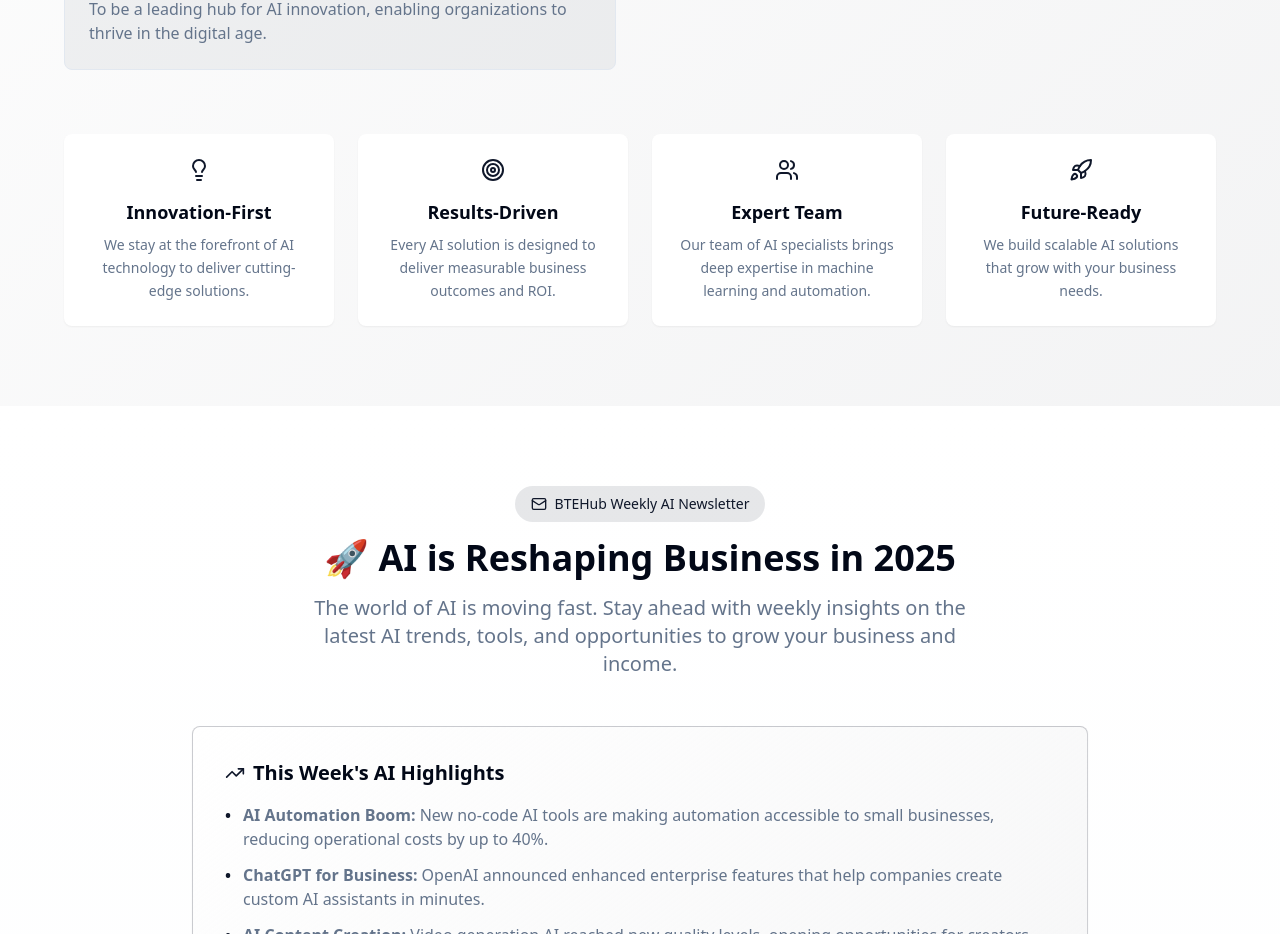
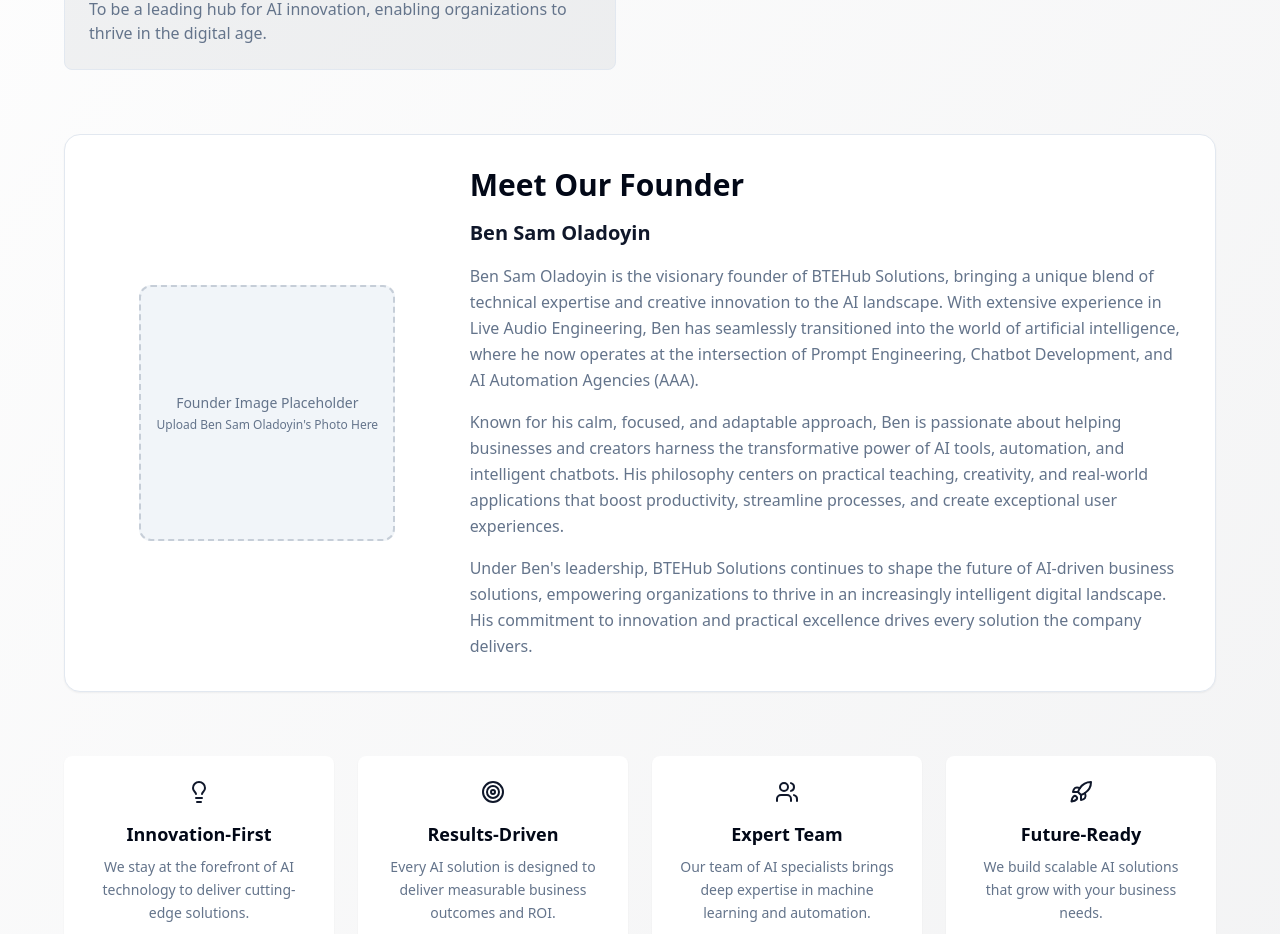
Before and after one commit to btehub-solutions/btehub, a React (Vite) app: page / in a window 1280 px wide. Shown: the part 2160-3094 px from the top of the page. Built offline with nearby package versions, Linux system fonts and the light colour scheme.

Commit message:
Add About Founder section
Create structured "About Founder" section with a placeholder for the founder's image and a 150-200 word biography. The biography emphasizes expertise, journey, and vision, with a forward-looking statement about BTEHub's role in AI solutions.

```diff
--- a/src/components/About.tsx
+++ b/src/components/About.tsx
@@ -81,6 +81,37 @@ const About = () => {
             </div>
           </div>
 
+          {/* About Founder Section */}
+          <div className="mb-16 bg-card border rounded-2xl p-8 shadow-sm">
+            <div className="grid grid-cols-1 lg:grid-cols-3 gap-8 items-center">
+              <div className="lg:col-span-1 flex justify-center">
+                <div className="w-64 h-64 bg-muted rounded-xl flex items-center justify-center border-2 border-dashed border-muted-foreground/30">
+                  <div className="text-center text-muted-foreground">
+                    <div className="text-sm font-medium mb-1">Founder Image Placeholder</div>
+                    <div className="text-xs">Upload Ben Sam Oladoyin's Photo Here</div>
+                  </div>
+                </div>
+              </div>
+              <div className="lg:col-span-2">
+                <h3 className="text-2xl md:text-3xl font-bold text-foreground mb-4">
+                  Meet Our Founder
+                </h3>
+                <h4 className="text-xl font-semibold text-primary mb-4">
+                  Ben Sam Oladoyin
+                </h4>
+                <p className="text-muted-foreground leading-relaxed mb-4">
+                  Ben Sam Oladoyin is the visionary founder of BTEHub Solutions, bringing a unique blend of technical expertise and creative innovation to the AI landscape. With extensive experience in Live Audio Engineering, Ben has seamlessly transitioned into the world of artificial intelligence, where he now operates at the intersection of Prompt Engineering, Chatbot Development, and AI Automation Agencies (AAA).
+                </p>
+                <p className="text-muted-foreground leading-relaxed mb-4">
+                  Known for his calm, focused, and adaptable approach, Ben is passionate about helping businesses and creators harness the transformative power of AI tools, automation, and intelligent chatbots. His philosophy centers on practical teaching, creativity, and real-world applications that boost productivity, streamline processes, and create exceptional user experiences.
+                </p>
+                <p className="text-muted-foreground leading-relaxed">
+                  Under Ben's leadership, BTEHub Solutions continues to shape the future of AI-driven business solutions, empowering organizations to thrive in an increasingly intelligent digital landscape. His commitment to innovation and practical excellence drives every solution the company delivers.
+                </p>
+              </div>
+            </div>
+          </div>
+
           <div className="grid grid-cols-1 md:grid-cols-2 lg:grid-cols-4 gap-6">
             {values.map((value, index) => (
               <Card key={index} className="p-6 text-center hover:shadow-lg transition-shadow bg-background border-0">
```
